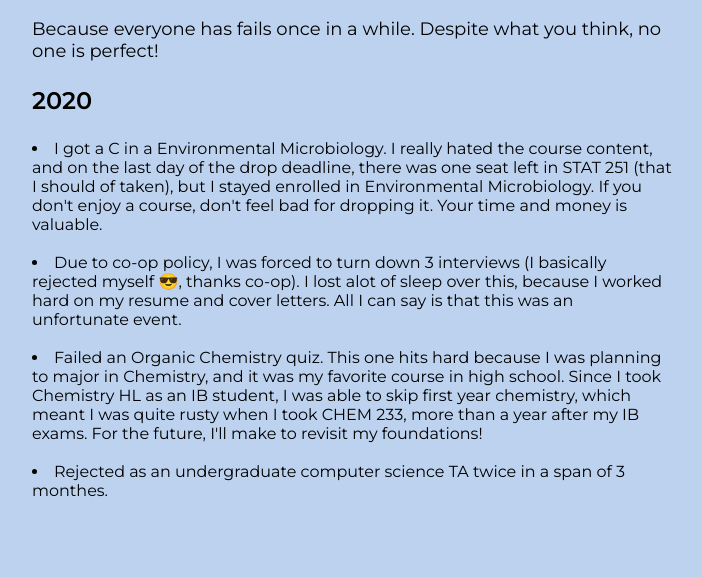
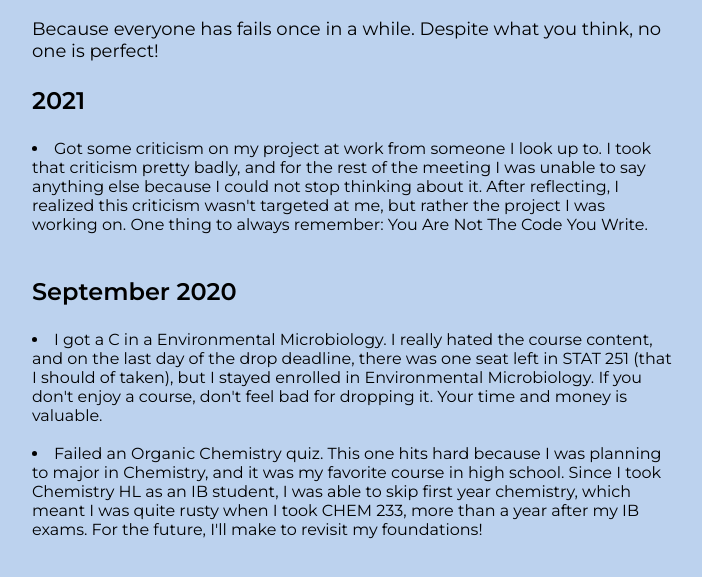
Before and after one commit to lhao03/deprecated-lhao03.github.io, a plain HTML site: page failures/index.html in a window 1280 px wide. Shown: the part 175-752 px from the top of the page, without its empty margins (288-990 px from the left). Drawn offline with Linux system fonts and the light colour scheme.

Commit message:
spacing and fail

```diff
--- a/css/courses.css
+++ b/css/courses.css
@@ -36,6 +36,8 @@ div.classes div.terms {
     display: flex;
     margin: 10px;
     padding: 10px;
+    flex-direction: row;
+    justify-content: space-between;
 }
 
 /* courses */
--- a/failures/index.html
+++ b/failures/index.html
@@ -41,20 +41,20 @@
         <h2>🤷🏻 failures</h2>
         <p class="statement" style="font-size: large;">Because everyone has fails once in a while. Despite what you think, no one is perfect!</p>
 
-        <h3>2020</h3>
+        <h3>2021</h3>
+
+        <li class="statement">Got some criticism on my project at work from someone I look up to. I took that criticism pretty badly, and for the rest of the meeting I was unable to say anything else because I could not stop thinking about it. After reflecting, I realized this criticism wasn&#39;t targeted at me, but rather the project I was working on. One thing to always remember: You Are Not The Code You Write.</li>
+        <br>
+
+
+        <h3>September 2020</h3>
 
         <li class="statement">I got a C in a Environmental Microbiology. I really hated the course content, and on the last day of the drop deadline, there was one seat left in STAT 251 (that I should of taken), but I stayed enrolled in Environmental Microbiology. If you don&#39;t enjoy a course, don&#39;t feel bad for dropping it. Your time and money is valuable.</li>
-        <br>
-
-        <li class="statement">Due to co-op policy, I was forced to turn down 3 interviews (I basically rejected myself 😎, thanks co-op). I lost alot of sleep over this, because I worked hard on my resume and cover letters. All I can say is that this was an unfortunate event.</li>
         <br>
 
         <li class="statement">Failed an Organic Chemistry quiz. This one hits hard because I was planning to major in Chemistry, and it was my favorite course in high school. Since I took Chemistry HL as an IB student, I was able to skip first year chemistry, which meant I was quite rusty when I took CHEM 233, more than a year after my IB exams. For the future, I&#39;ll make to revisit my foundations!</li>
         <br>
 
-        <li class="statement">Rejected as an undergraduate computer science TA twice in a span of 3 monthes.</li>
-        <br>
-
 
     </div>
 </html>
```
